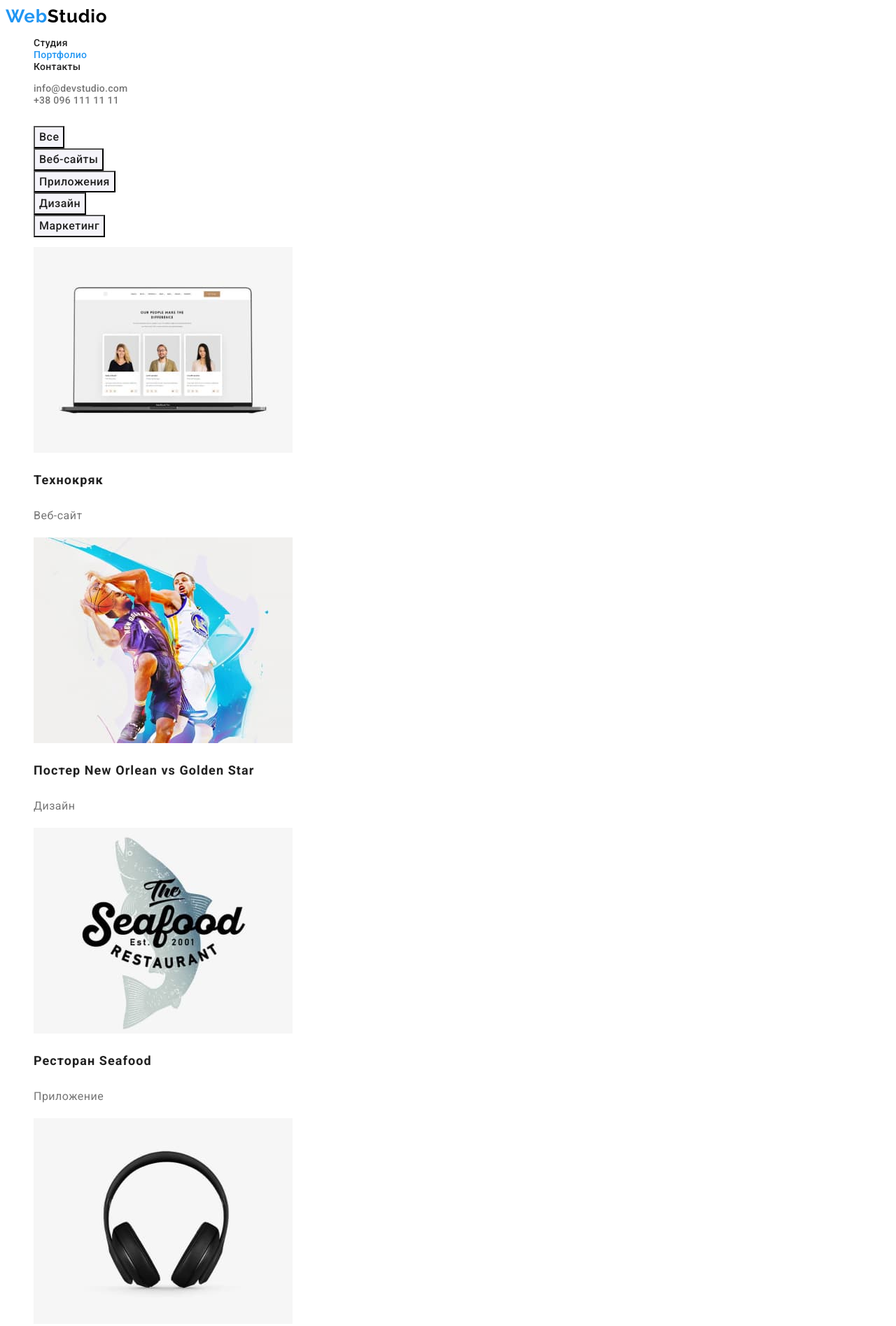
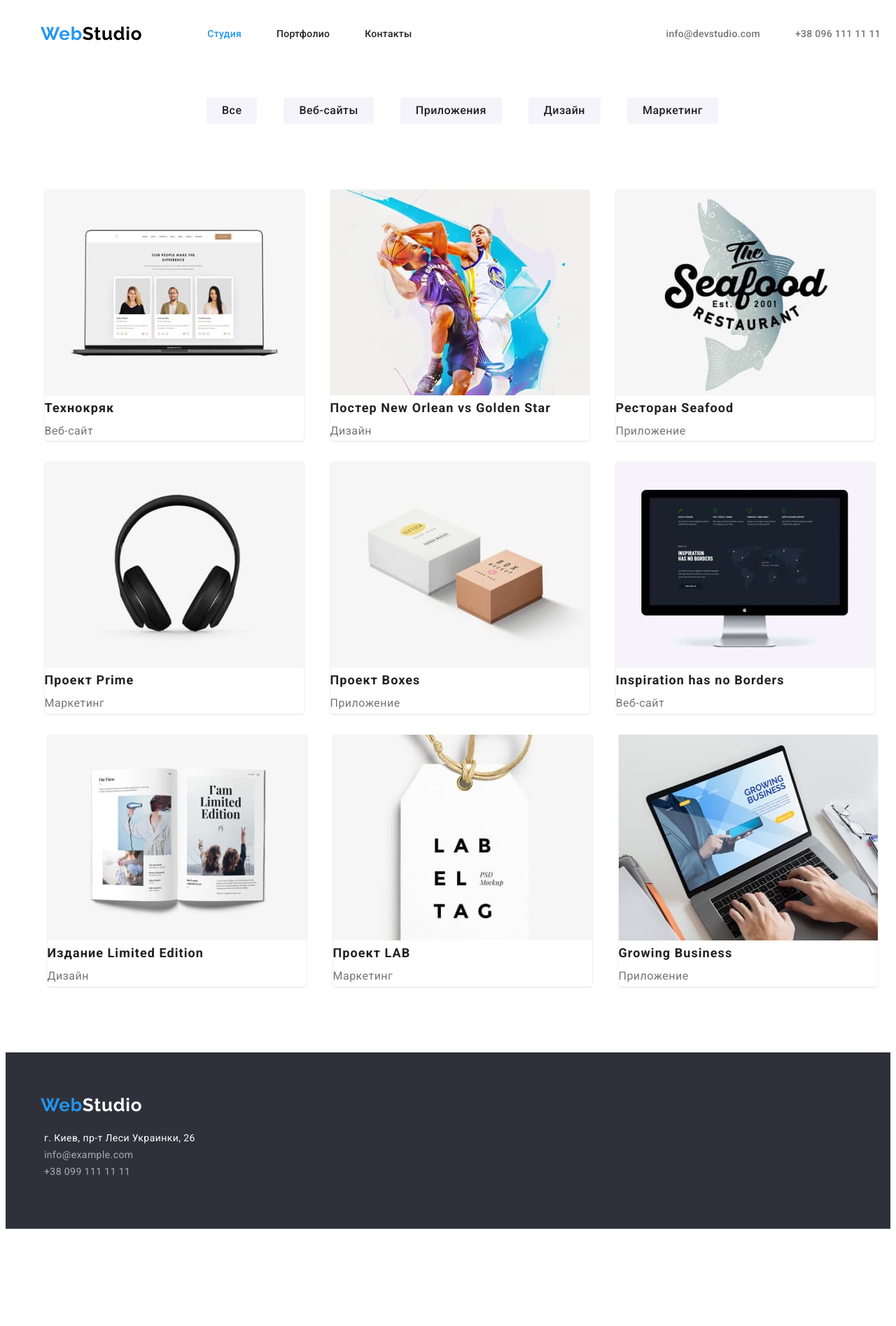
Before and after one commit to GrazyMen/goit-markup-hw-03, a plain HTML site: page portfolio.html in a window 1280 px wide. Shown: the top 1895 px of the page at 70% size. After the commit the page ends 1867 px from the top, so only its background shows below. Drawn offline with Linux system fonts and the light colour scheme.

Commit message:
Home work 3

```diff
--- a/css/styles.css
+++ b/css/styles.css
@@ -25,24 +25,55 @@ body {
   font-size: 14px;
   letter-spacing: 0.03em;
 }
+h1,
+h2,
+h3,
+h4,
+h5,
+h6,
+ul,
+p {
+  margin-top: 0;
+  margin-bottom: 0;
+}
+img {
+  display: block;
+}
+button {
+  font-family: inherit;
+  cursor: pointer;
+}
+.container {
+  width: 1235px;
+  padding-left: 15px;
+  padding-right: 15px;
+  justify-content: center;
+}
 
 .logo {
   color: var(--accent-color);
   font-family: Raleway, cursive;
-
   font-weight: 700;
   font-size: 26px;
   line-height: 1.19;
   letter-spacing: 0.03em;
   text-decoration: none;
+  padding-left: 35px;
 }
 
 .page-studio {
   color: var(--studio-word-color);
 }
-
+.page-header {
+  height: 80px;
+}
 .list {
   list-style: none;
+  margin: 0;
+}
+.main-nav {
+  display: flex;
+  align-items: center;
 }
 
 /* Site-nav */
@@ -63,6 +94,17 @@ body {
 .site-nav .link.current {
   color: var(--accent-color);
 }
+.site-nav {
+  display: flex;
+  margin-left: 93px;
+  padding: 32px 0;
+}
+.site-nav .item {
+  margin-right: 50px;
+}
+.site-nav .item:last-child {
+  margin-right: 0;
+}
 
 /* Site-info */
 
@@ -81,21 +123,35 @@ body {
     color: var(--accent-color);
   }
 
+.site-info {
+  display: flex;
+  margin-left: auto;
+}
+.site-info li {
+  margin-right: 50px;
+}
+.site-info li:last-child {
+  margin-right: 0;
+}
 /* Hero  */
 
 .hero {
   background-color: var(--background-titles-color);
+  text-align: center;
+  width: 1600px;
+  height: 600px;
 }
 
 .hero-title {
+  margin-bottom: 30px;
   color: #ffffff;
 
   font-weight: 900;
   font-size: 44px;
   line-height: 1.36;
-  text-align: center;
   letter-spacing: 0.06em;
   text-transform: uppercase;
+  padding-top: 200px;
 }
 
 .hero-title-1 .link:hover,
@@ -105,13 +161,16 @@ body {
 }
 /* Feature-list */
 
-
+.fuature-list {
+  display: flex;
+  padding-top: 94px;
+  justify-content: center;
+}
 .section-title .fuature {
   color: var(--title-text-color);
 }
 .fuature-list .title {
   color: var(--title-text-color);
-
   font-weight: 700;
   font-size: 14px;
   line-height: 1.14;
@@ -121,24 +180,38 @@ body {
 
 .fuature-list .text {
   color: var(--primary-text-color);
-
   font-size: 14px;
   line-height: 1.71;
   letter-spacing: 0.03em;
 }
 
+/* Examples */
 
-/* Examples */
 .examples {
   color: var(--title-text-color);
+  display: flex;
+  justify-content: center;
+  padding-bottom: 94px;
 }
 .section-title {
+  margin-bottom: 50px;
   font-weight: 700;
   font-size: 36px;
   line-height: 1.16;
   text-align: center;
   letter-spacing: 0.03em;
+  padding-top: 118px;
 }
+.title {
+  margin-bottom: 10px;
+}
+.examples li {
+  margin-right: 30px;
+}
+.examples li:last-child {
+  margin-right: 0;
+}
+
 /* Team */
 .section-2 {
   background-color: var(--background-secondary-color);
@@ -146,7 +219,24 @@ body {
 .visually-hidden {
   font-size: 0;
 }
+.team {
+  display: flex;
+  justify-content: center;
+  padding-bottom: 94px;
+}
+.list-team {
+  box-shadow: 0px 1px 3px rgba(0, 0, 0, 0.12);
+  border-radius: 0px 0px 4px 4px;
+}
+.team li {
+  margin-right: 30px;
+}
+.team li:last-child {
+  margin-right: 0;
+}
 .team-title {
+  padding-top: 94px;
+  margin-bottom: 50px;
   color: var(--title-text-color);
   font-weight: 700;
   font-size: 36px;
@@ -156,6 +246,7 @@ body {
 }
 
 .title-h {
+  margin-bottom: 10px;
   color: var(--title-text-color);
   font-weight: 500;
   font-size: 16px;
@@ -170,9 +261,22 @@ body {
   line-height: 1.18;
   text-align: center;
   letter-spacing: 0.03em;
+  padding-bottom: 30px;
+}
+.img {
+  margin-bottom: 30px;
 }
 /* Footer */
 
+.logo-footer {
+  color: var(--accent-color);
+  font-family: Raleway, cursive;
+  font-weight: 700;
+  font-size: 26px;
+  line-height: 1.19;
+  letter-spacing: 0.03em;
+  text-decoration: none;
+}
 .footer .link-map:hover,
 .footer .link-map:focus {
   color: var(--accent-color);
@@ -181,12 +285,15 @@ body {
 .footer .link:focus {
   color: var(--accent-color);
 }
-
+.footer {
+  height: 252px;
+  margin-top: 0;
+}
 .footer-bck {
   background-color: var(--background-titles-color);
 }
 
-.footer, .link-map {
+.link-map {
   color: var(--background-main-color);
   font-family: 'Roboto';
   font-style: normal;
@@ -195,9 +302,10 @@ body {
   line-height: 1.71;
   letter-spacing: 0.03em;
   text-decoration: none;
+  padding-bottom: 9px;
 }
 
-.footer, .link {
+.link {
   color: var(--footer-text-color);
   font-family: 'Roboto';
   font-style: normal;
@@ -206,13 +314,20 @@ body {
   line-height: 1.71;
   letter-spacing: 0.03em;
   text-decoration: none;
+  padding-bottom: 9px;
 }
-
+.logo-footer {
+  display: block;
+  margin-bottom: 20px;
+  padding-top: 60px;
+  padding-left: 35px;
+}
 .page-studio-white {
   color: var(--background-main-color);
 }
 /* Button */
 .button {
+  padding: 10px 32px;
   color: var(--background-main-color);
   background-color: var(--accent-color);
   font-weight: 700;
@@ -221,22 +336,31 @@ body {
   letter-spacing: 0.06em;
   font-family: inherit;
   cursor: pointer;
+  box-shadow: 0px 4px 4px rgba(0, 0, 0, 0.15);
+  border-radius: 4px;
 }
 
-
 /* Portfolio */
-
+.list-table {
+  list-style: none;
+}
+.list-table li {
+  margin-right: 8px;
+}
+.list-table li:last-child {
+  margin-right: 0;
+}
 .button-p {
   color: var(--title-text-color);
   background-color: var(--background-secondary-color);
-
+  border-radius: 4px;
+  padding: 6px 22px;
+  border: none;
+  text-align: center;
   font-weight: 500;
   font-size: 16px;
-  line-height: 1.62;
-  text-align: center;
+  line-height: 1.6;
   letter-spacing: 0.03em;
-  font-family: inherit;
-  cursor: pointer;
 }
 
 .title-g {
@@ -254,3 +378,12 @@ body {
   line-height: 1.87;
   letter-spacing: 0.03em;
 }
+.list-table {
+  display: flex;
+  flex-wrap: wrap;
+  align-items: stretch;
+  gap: 30px;
+  justify-content: center;
+  margin-top: 50px;
+  margin-bottom: 94px;
+}
--- a/portfolio.html
+++ b/portfolio.html
@@ -11,17 +11,18 @@
       href="https://fonts.googleapis.com/css2?family=Raleway:wght@700&family=Roboto:wght@400;500;700&display=swap"
       rel="stylesheet"
     />
+    <link rel="stylesheer" href="https://cdnjs.cloudflare.com/ajax/libs/modern-normalize/1.1.0/modern-normalize.min.css">
     <link rel="stylesheet" href="./css/styles.css" />
   </head>
   <body class="">
-    <header>
-      <div class="container">
-        <nav>
+    <header >
+      <div class="container main-nav">
+        <nav class="main-nav">
           <a href="./index.html" class="logo">Web<span class="page-studio">Studio</span></a>
           <ul class="site-nav list">
-            <li><a href="./index.html" class="link">Студия</a></li>
-            <li><a href="./portfolio.html" class="link current">Портфолио</a></li>
-            <li><a href="" class="link">Контакты</a></li>
+            <li class="item"><a href="./index.html" class="link current">Студия</a></li>
+            <li class="item"><a href="./portfolio.html" class="link">Портфолио</a></li>
+            <li class="item"><a href="" class="link">Контакты</a></li>
           </ul>
         </nav>
         <ul class="site-info list">
@@ -32,22 +33,22 @@
     </header>
     <main>
       <section class="hero-1">
-        <div class="hero-title-1">
+        <div class="container">
           <h1 class="visually-hidden">Работы</h1>
-          <ul class="list">
+          <ul class="list-table">
             <li><button type="button" class="button-p link">Все</button></li>
             <li><button type="button" class="button-p link">Веб-сайты</button></li>
             <li><button type="button" class="button-p link">Приложения</button></li>
             <li><button type="button" class="button-p link">Дизайн</button></li>
             <li><button type="button" class="button-p link">Маркетинг</button></li>
           </ul>
-        <ul class="list">
-          <li>
+        <ul class="list-table">
+          <li class="list-team">
             <img src="./img/portfolio/tehno.jpg" alt="Интернет страница" width="370" height="294" />
             <h3 class="title-g">Технокряк</h3>
             <p class="title-p">Веб-сайт</p>
           </li>
-          <li>
+          <li class="list-team">
             <img
               src="./img/portfolio/poster.jpg"
               alt="Игра баскетболистов"
@@ -56,21 +57,21 @@
             <h3 class="title-g" lang="en">Постер New Orlean vs Golden Star</h3>
             <p class="title-p">Дизайн</p>
           </li>
-          <li>
+          <li class="list-team">
             <img
               src="./img/portfolio/restoran.jpg"
               alt="Логотип ресторана"
-              wwidth="370" height="294"
+              width="370" height="294"
             />
             <h3 class="title-g" lang="en">Ресторан Seafood</h3>
             <p class="title-p">Приложение</p>
           </li>
-          <li>
+          <li class="list-team">
             <img src="./img/portfolio/proectprime.jpg" alt="Наушники" width="370" height="294" />
             <h3 class="title-g" lang="en">Проект Prime</h3>
             <p class="title-p">Маркетинг</p>
           </li>
-          <li>
+          <li class="list-team">
             <img
               src="./img/portfolio/proectboxes.jpg"
               alt="Картонные коробки"
@@ -79,22 +80,22 @@
             <h3 class="title-g" lang="en">Проект Boxes</h3>
             <p class="title-p">Приложение</p>
           </li>
-          <li>
+          <li class="list-team">
             <img src="./img/portfolio/inspiration.jpg" alt="iMac" width="370" height="294" />
             <h3 class="title-g" lang="en">Inspiration has no Borders</h3>
             <p class="title-p">Веб-сайт</p>
           </li>
-          <li>
+          <li class="list-team">
             <img src="./img/portfolio/limited.jpg" alt="Журнал" width="370" height="294" />
             <h3 class="title-g" lang="en">Издание Limited Edition</h3>
             <p class="title-p">Дизайн</p>
           </li>
-          <li>
+          <li class="list-team">
             <img src="./img/portfolio/proectlab.jpg" alt="Этикетка" width="370" height="294" />
             <h3 class="title-g" lang="en">Проект LAB</h3>
             <p class="title-p">Маркетинг</p>
           </li>
-          <li>
+          <li class="list-team">
             <img
               src="./img/portfolio/growing.jpg"
               alt="Работа за ноутбуком"
@@ -109,7 +110,8 @@
     </main>
     <footer class="footer-bck">
       <section class="footer">
-        <a href="./index.html" class="logo">Web<span class="page-studio-white">Studio</span></a>
+        <div class="container">
+        <a href="./index.html" class="logo-footer">Web<span class="page-studio-white">Studio</span></a>
         <address class="footer">
           <ul class="list">
             <li>
@@ -125,6 +127,7 @@
             <li><a class="link" href="tel:+380991111111">+38 099 111 11 11</a></li>
           </ul>
         </address>
+      </div>
       </section>
     </footer>
   </body>
```
Also changed, not shown: index.html (+60 -17 lines). Lines whose indentation alone changed are shown as unchanged.
